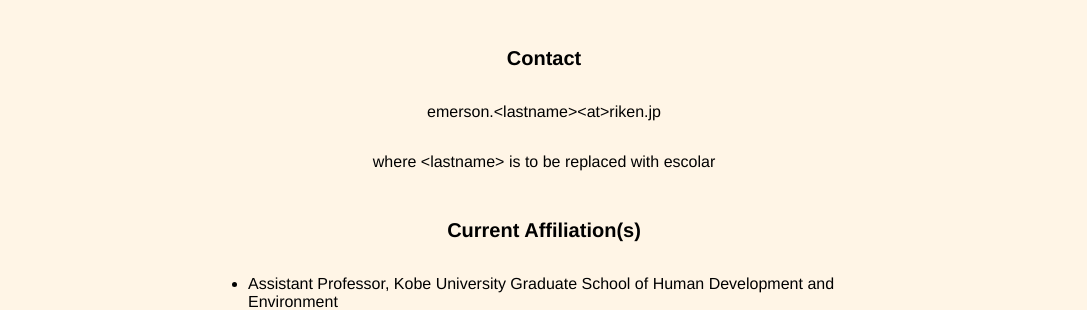
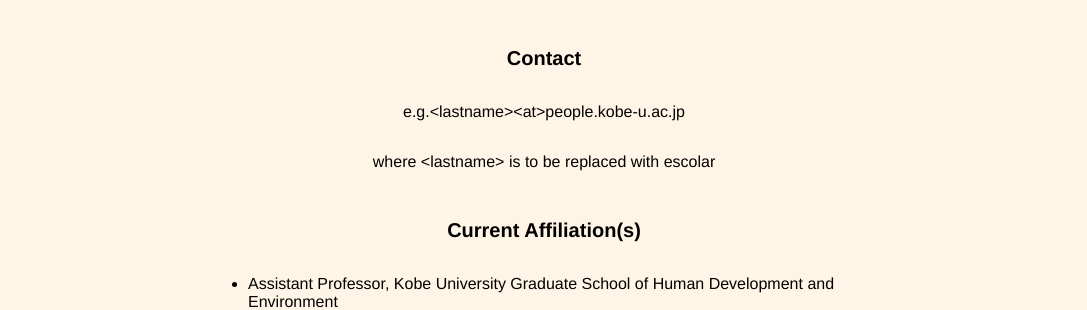
Before and after one commit to emerson-escolar/emerson-escolar.github.io, a Jekyll site: the page built from index.html, in a window 1280 px wide and 1054 px high. Shown: the part 343-653 px from the top of the window, without its empty margins (96-1183 px from the left). Built offline with Jekyll 4.4.1, drawn with Linux system fonts in a browser that asks for light colours.

Commit message:
new email

```diff
--- a/index.html
+++ b/index.html
@@ -27,7 +27,7 @@
 <section>
 	<h2> Contact </h2>
 	<p id="contact">
-		emerson.&lt;lastname&gt;&lt;at&gt;riken.jp
+		e.g.&lt;lastname&gt;&lt;at&gt;people.kobe-u.ac.jp
 	</p>
 	<p>
 		where &lt;lastname&gt; is to be replaced with escolar
```
